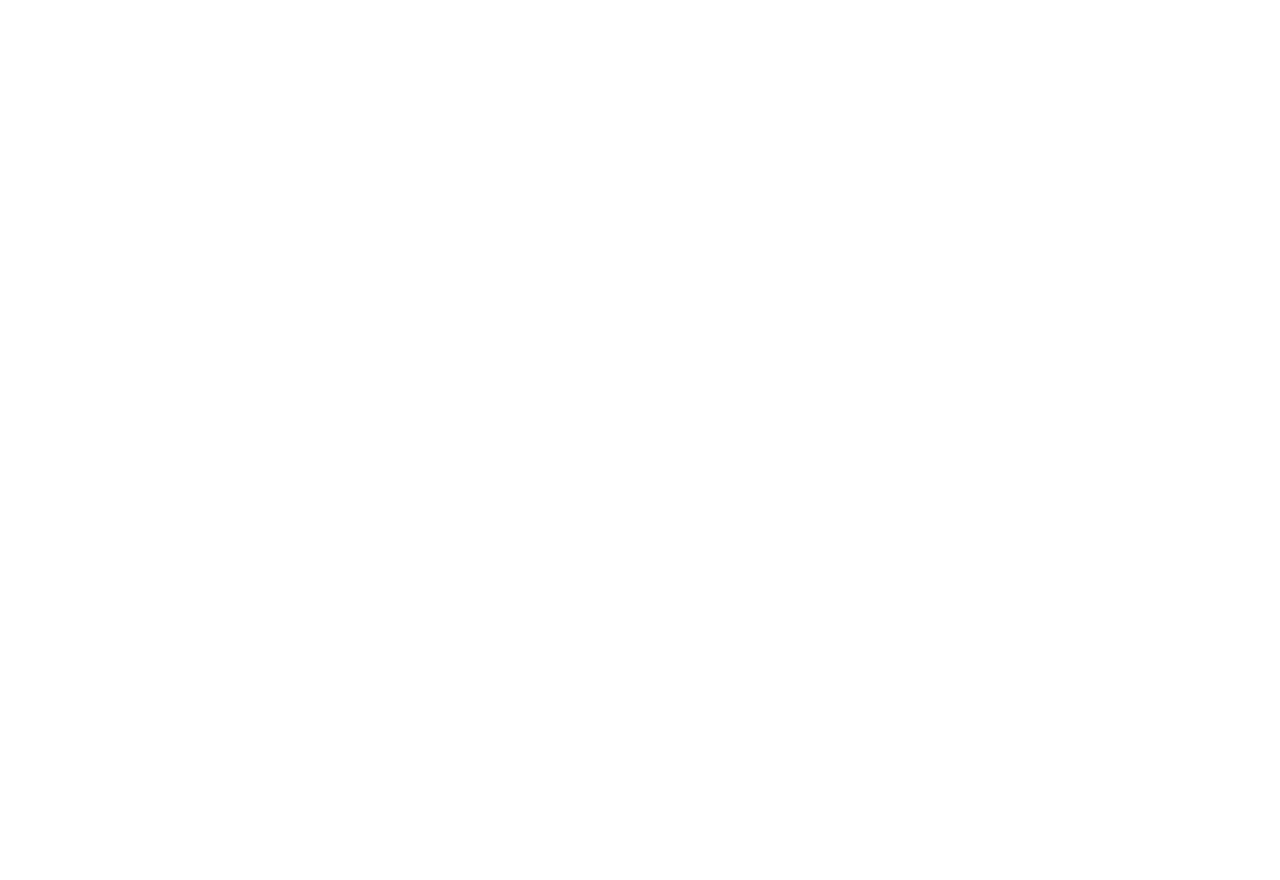
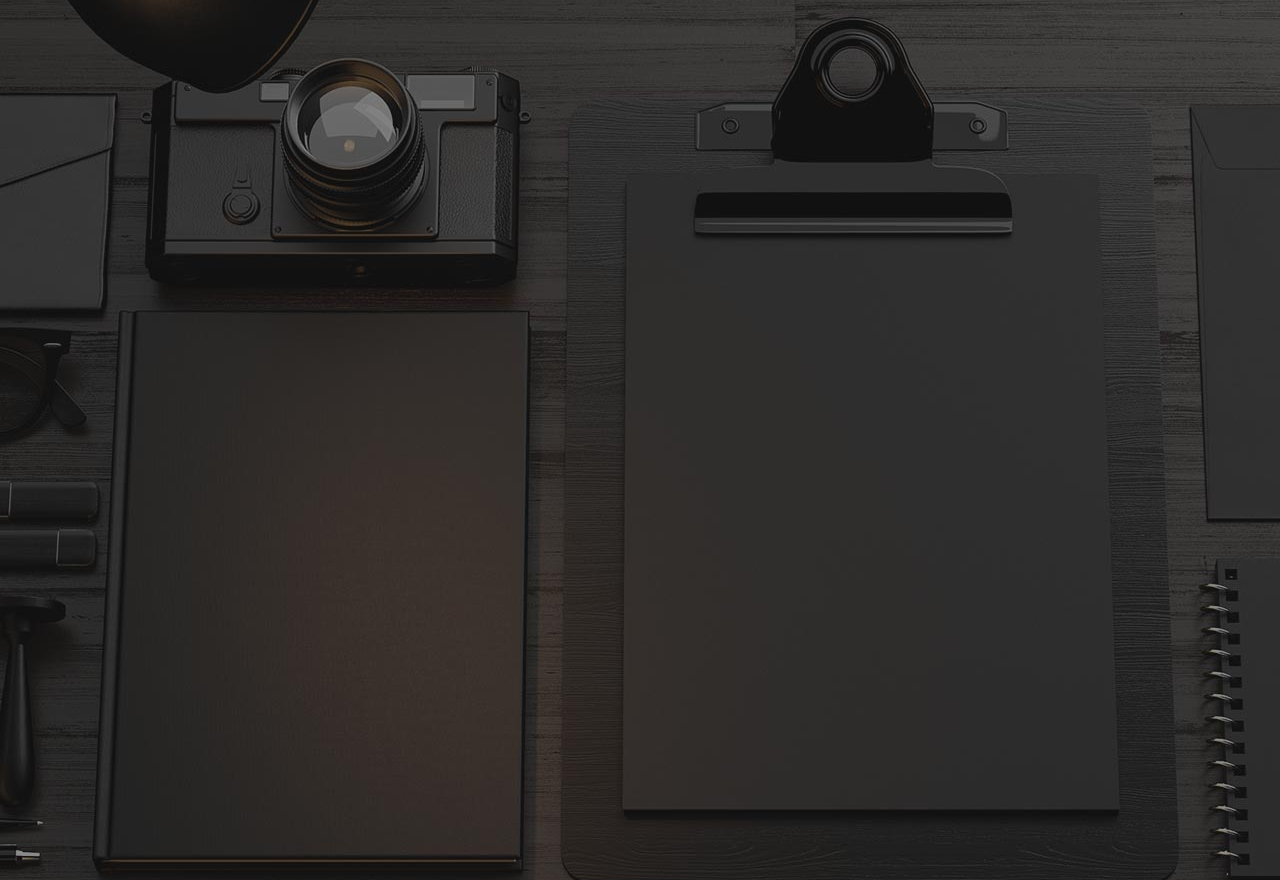
Before and after one commit to slokerqe/MyPortfolio, a plain HTML site: page index.html in a window 1280 px wide. Before the commit the page ends 800 px from the top, so only its background shows below. Drawn offline with nearby package versions, Linux system fonts and the light colour scheme.

Commit message:
background

```diff
--- a/css/main.css
+++ b/css/main.css
@@ -0,0 +1,4 @@
+.header {
+    background: url("../images/Layer96.png");
+    height: 880px;
+}
--- a/index.html
+++ b/index.html
@@ -12,7 +12,13 @@
     <title>Document</title>
 </head>
 <body>
+<div class="header">
 
+    <div class="nav-bar">
+
+    </div>
+
+</div>
 
 
 
```
Also changed, not shown: images/Layer96.png (added).
